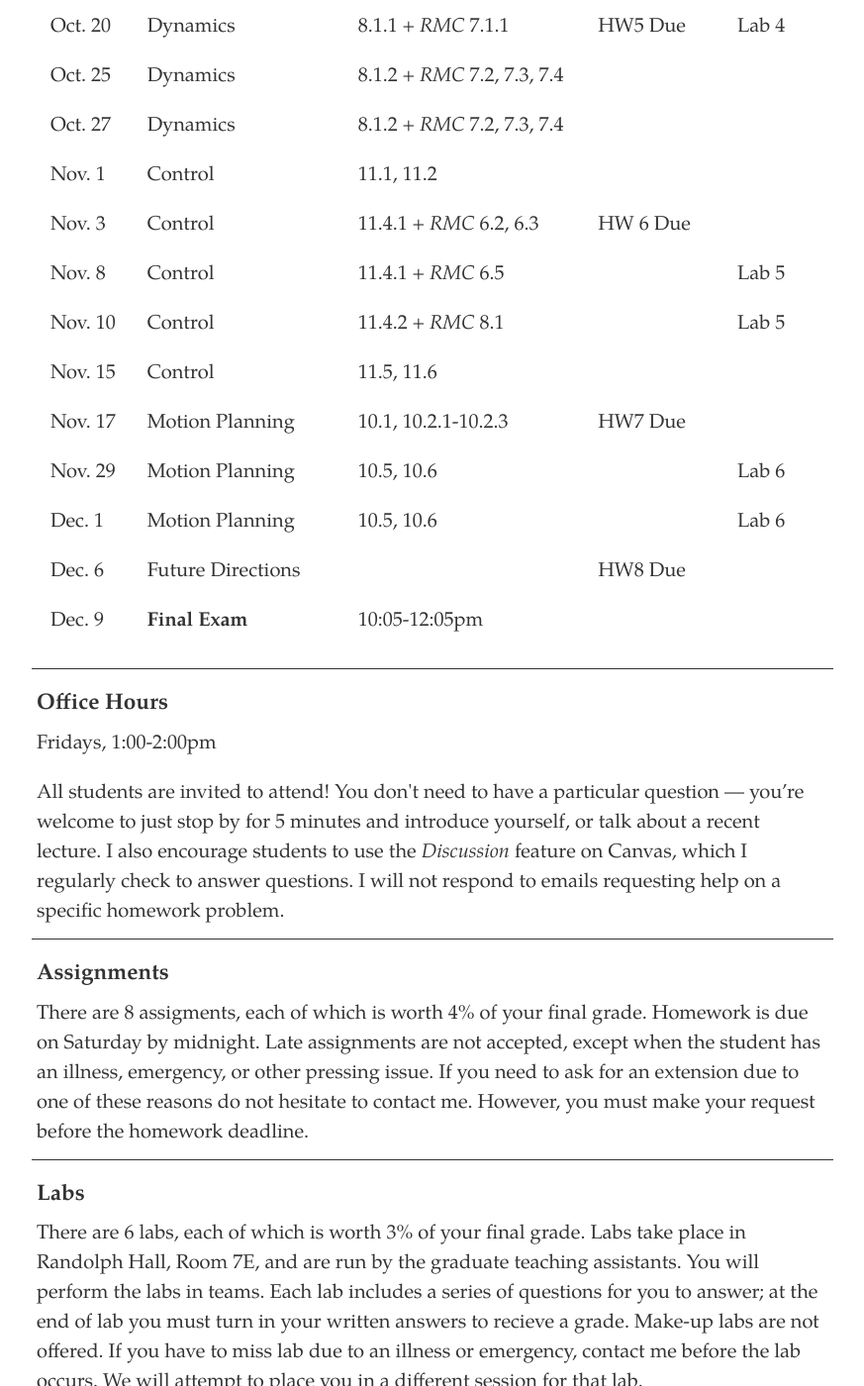
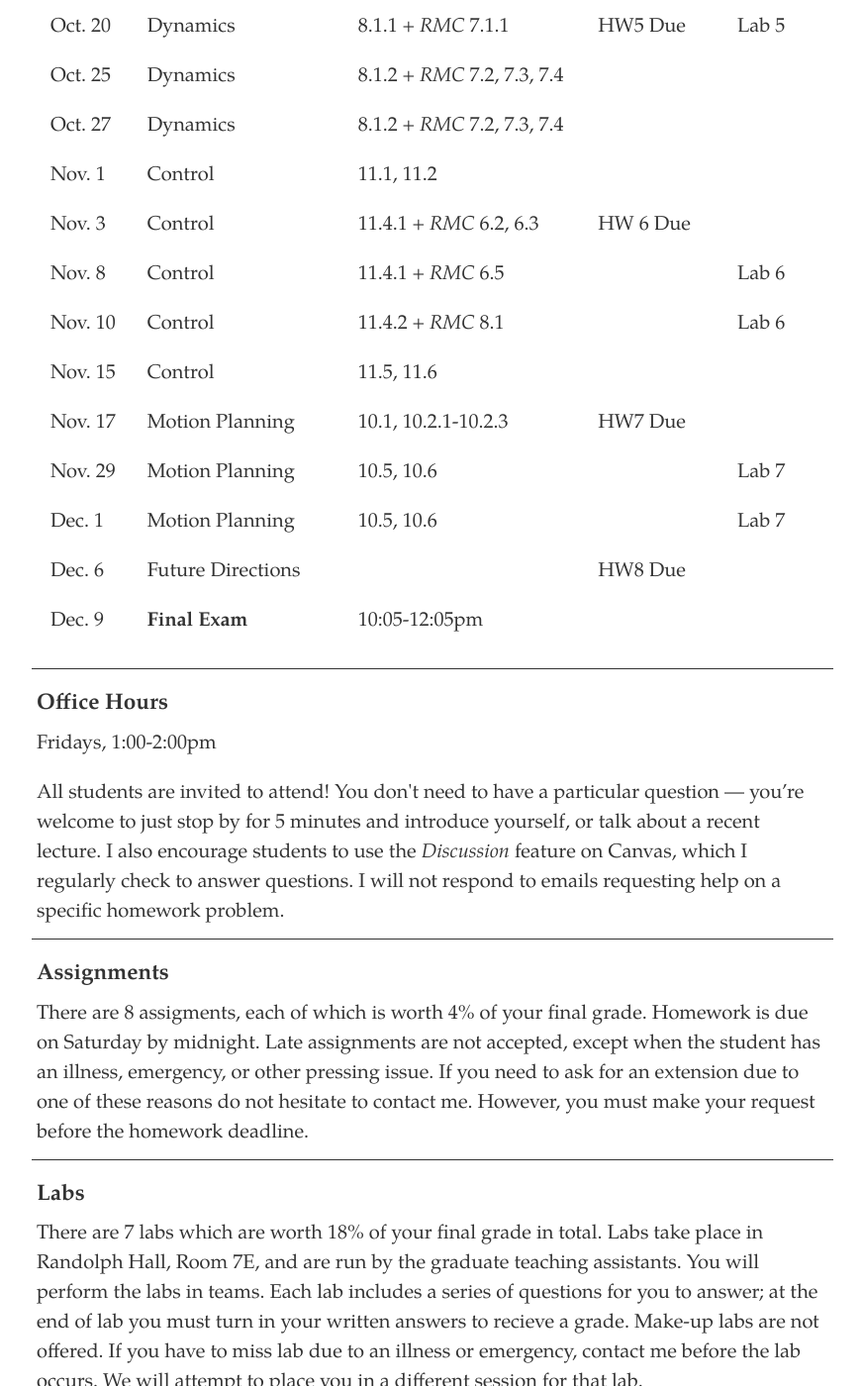
Before and after one commit to dylan-losey/dylan-losey.github.io, a Jekyll site: the page built from me4524-fall22.html, in a window 1280 px wide and 1400 px high, scrolled down 3041 px. Shown: the whole window at 99% size, without its empty margins (203-1076 px from the left). Built offline with Jekyll 4.4.1, drawn with Linux system fonts in a browser that asks for light colours; nearby versions of some CDN libraries; some of the changed text lies outside the part shown.

Commit message:
fall robotics

```diff
--- a/me4524-fall22.html
+++ b/me4524-fall22.html
@@ -165,31 +165,31 @@
     </tr>
     <tr>
       <td>Aug. 30</td>
-      <td>Rotation</td>
+      <td>Rotations</td>
       <td>3.1, 3.2</td>
       <td></td>
-      <td></td>
+      <td>Lab 1</td>
     </tr>
     <tr>
       <td>Sept. 1</td>
-      <td>Rotation</td>
+      <td>Rotations</td>
       <td>3.1, 3.2</td>
       <td>HW1 Due</td>
-      <td></td>
+      <td>Lab 1</td>
     </tr>
     <tr>
       <td>Sept. 6</td>
       <td>Transformations</td>
       <td>3.3.1</td>
       <td></td>
-      <td>Lab 1</td>
+      <td>Lab 2</td>
     </tr>
     <tr>
       <td>Sept. 8</td>
       <td>Transformations</td>
       <td>3.3.1</td>
       <td></td>
-      <td>Lab 1</td>
+      <td>Lab 2</td>
     </tr>
     <tr>
       <td>Sept. 13</td>
@@ -238,14 +238,14 @@
       <td>Jacobian</td>
       <td>5.3, 5.4</td>
       <td></td>
-      <td>Lab 3</td>
+      <td>Lab 4</td>
     </tr>
     <tr>
       <td>Oct. 6</td>
       <td>Inverse Kinematics</td>
       <td>6.1, 6.2</td>
       <td>HW4 Due</td>
-      <td>Lab 3</td>
+      <td>Lab 4</td>
     </tr>
     <tr>
       <td>Oct. 11</td>
@@ -266,14 +266,14 @@
       <td>Statics</td>
       <td>3.4, 5.2</td>
       <td></td>
-      <td>Lab 4</td>
+      <td>Lab 5</td>
     </tr>
     <tr>
       <td>Oct. 20</td>
       <td>Dynamics</td>
       <td>8.1.1 + <i>RMC</i> 7.1.1</td>
       <td>HW5 Due</td>
-      <td>Lab 4</td>
+      <td>Lab 5</td>
     </tr>
     <tr>
       <td>Oct. 25</td>
@@ -309,14 +309,14 @@
       <td>Control</td>
       <td>11.4.1 + <i>RMC</i> 6.5</td>
       <td></td>
-      <td>Lab 5</td>
+      <td>Lab 6</td>
     </tr>
     <tr>
       <td>Nov. 10</td>
       <td>Control</td>
       <td>11.4.2 + <i>RMC</i> 8.1</td>
       <td></td>
-      <td>Lab 5</td>
+      <td>Lab 6</td>
     </tr>
     <tr>
       <td>Nov. 15</td>
@@ -337,14 +337,14 @@
       <td>Motion Planning</td>
       <td>10.5, 10.6</td>
       <td></td>
-      <td>Lab 6</td>
+      <td>Lab 7</td>
     </tr>
     <tr>
       <td>Dec. 1</td>
       <td>Motion Planning</td>
       <td>10.5, 10.6</td>
       <td></td>
-      <td>Lab 6</td>
+      <td>Lab 7</td>
     </tr>
     <tr>
       <td>Dec. 6</td>
@@ -390,7 +390,7 @@
 <hr>
 <div>
   <h3>Labs</h3>
-  <p>There are 6 labs, each of which is worth 3% of your final grade.
+  <p>There are 7 labs which are worth 18% of your final grade in total.
   Labs take place in Randolph Hall, Room 7E, and are run by the graduate teaching assistants.
   You will perform the labs in teams.
   Each lab includes a series of questions for you to answer;
```
Also changed, not shown: other parts of me4524-fall22.html (+2 -2 lines).
